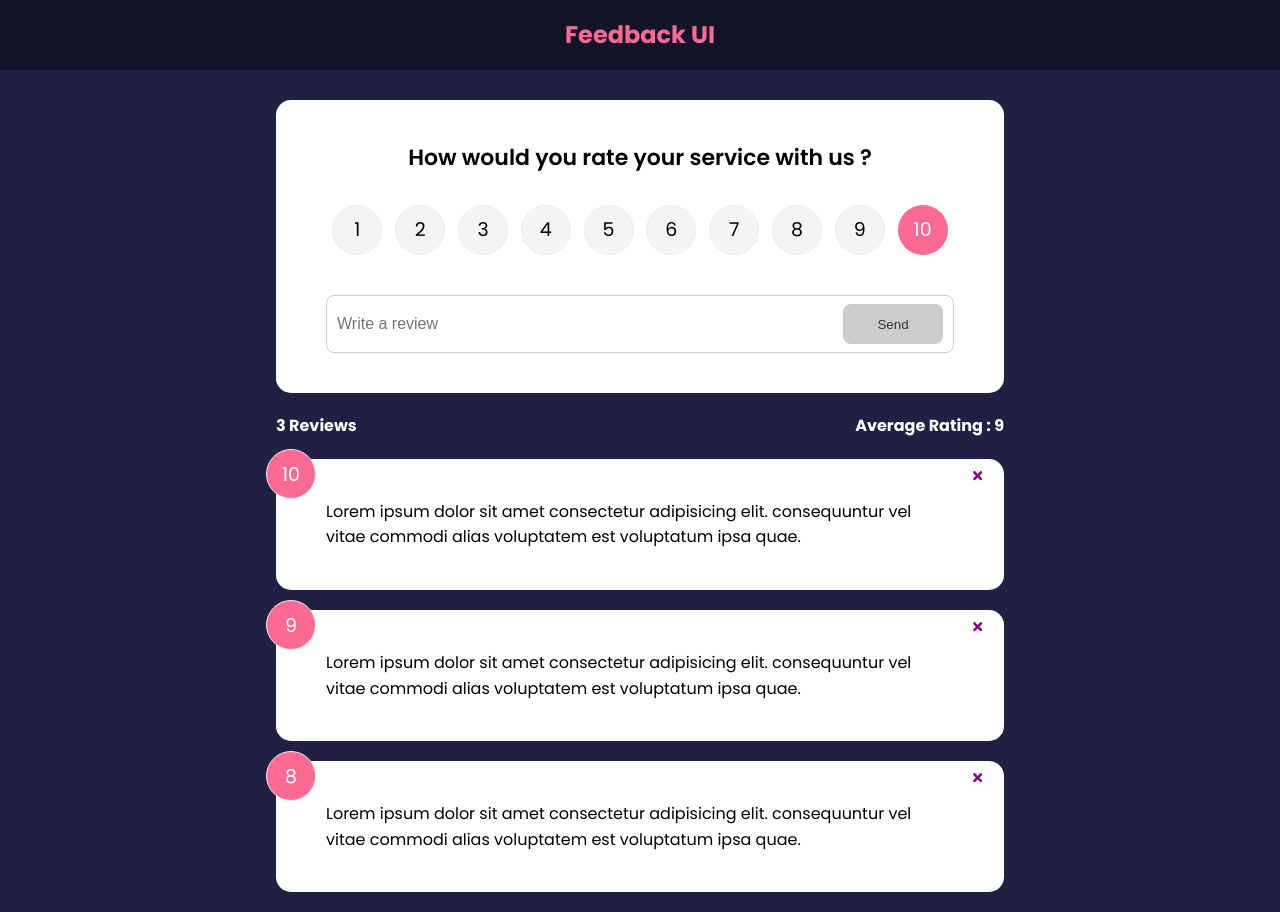
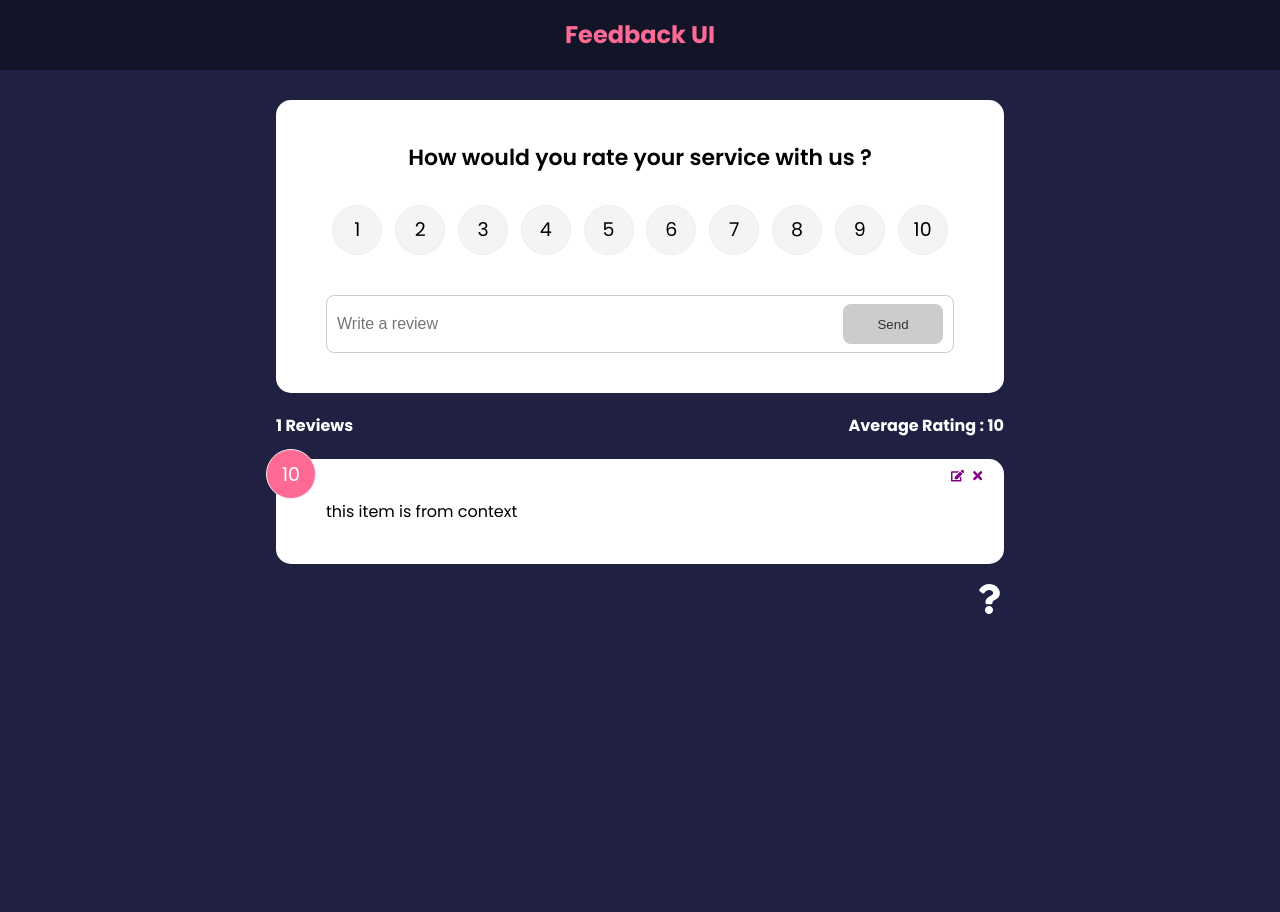
Before and after one commit to ssgng/Feedback-App, a React (Create React App) app: page / in a window 1280 px wide. After the commit the page ends 800 px from the top, so only its background shows below. Built offline with nearby package versions, Linux system fonts and the light colour scheme.

Commit message:
updated some components and i will deploy it

```diff
--- a/package.json
+++ b/package.json
@@ -1,15 +1,18 @@
 {
-  "name": "feedback-app-project",
+  "name": "feedback-app",
   "version": "0.1.0",
   "private": true,
   "dependencies": {
     "@testing-library/jest-dom": "^5.16.5",
     "@testing-library/react": "^13.4.0",
     "@testing-library/user-event": "^13.5.0",
+    "framer-motion": "^8.3.0",
     "react": "^18.2.0",
     "react-dom": "^18.2.0",
     "react-icons": "^4.7.1",
+    "react-router-dom": "^6.6.1",
     "react-scripts": "5.0.1",
+    "uuid": "^9.0.0",
     "web-vitals": "^2.1.4"
   },
   "scripts": {
--- a/src/App.js
+++ b/src/App.js
@@ -1,40 +1,45 @@
-import { v4 as uuidv4 } from "uuid"
-import { useState } from "react"
+
 import Header from "./components/Header"
 import FeedbackList from "./components/FeedbackList"
 import FeedbackData from "./data/FeedbackData"
 import FeedbackStats from "./components/FeedbackStats"
 import FeedbackForm from "./components/FeedbackForm"
-
+import AboutPage from "./pages/AboutPage"
+import { FeedbackProvider } from "./context/FeedbackContext"
+import {BrowserRouter as Router,Route,Routes} from 'react-router-dom'
+import AboutIconLink from "./components/AboutIconLink"
 
 function App (){
 
-    const [feedback,setFeedback] = useState(FeedbackData)
-
-    const addFeedback = (newFeedback) => {
-        newFeedback.id= uuidv4()
-        setFeedback([newFeedback, ...feedback])
-    }
-
-    const deleteFeedback= (id) => {
-        if(window.confirm('Are you sure ? ')){
-            setFeedback(feedback.filter((item) => item.id !== id))
-        }
-
-    }
 
     return (
 
 
-        <>
-            <Header />
-            <div className='container'>
-                <FeedbackForm handleAdd={addFeedback}/>
-                <FeedbackStats feedback={feedback} />
-                <FeedbackList feedback={feedback}
-                handleDelete={deleteFeedback}/>
-            </div>
-        </>
+        <FeedbackProvider>
+            <Router>
+
+                <Header />
+
+                <div className='container'>
+                    <Routes>
+                        <Route exact path = '/' element={
+
+                            <>
+                                <FeedbackForm />
+                                <FeedbackStats />
+                                <FeedbackList />
+                            </>
+                        }>
+
+                        </Route>
+
+                        <Route path='/about' element={<AboutPage/>}/>
+                    </Routes>
+                    <AboutIconLink/>
+                </div>
+
+            </Router>
+        </FeedbackProvider>
 
     )
 }
--- /dev/null
+++ b/src/components/AboutIconLink.jsx
@@ -0,0 +1,15 @@
+import React from 'react'
+import {FaQuestion } from 'react-icons/fa'
+import {Link} from 'react-router-dom'
+
+function AboutIconLink() {
+  return (
+   <div className="about-link">
+        <Link to='/about'>
+            <FaQuestion size={30}/>
+        </Link>
+   </div>
+  )
+}
+
+export default AboutIconLink
--- a/src/components/FeedbackForm.jsx
+++ b/src/components/FeedbackForm.jsx
@@ -1,13 +1,25 @@
-import { useState } from "react"
+import { useState, useContext, useEffect } from "react"
 import Card from "./shared/Card"
 import Button from "./shared/Button"
 import RatingSelect from "./RatingSelect"
+import FeedbackContext from "../context/FeedbackContext"
 
-function FeedbackForm({handleAdd}) {
+function FeedbackForm() {
     const [text,setText] = useState('')
     const [rating,setRating]=useState(10)
     const [btnDisabled,setBtnDisabled] = useState(true)
     const [message,setMessage] = useState('')
+
+    const {addFeedback, feedbackEdit, updateFeedback } = useContext(FeedbackContext)
+
+    useEffect(() => {
+        if(feedbackEdit.edit === true){
+            setBtnDisabled(false)
+            setText(feedbackEdit.item.text)
+
+            setRating(feedbackEdit.item.rating)
+        }
+    },[feedbackEdit])
 
     const handleTextChange = (e) => {
         if(text === ""){
@@ -31,7 +43,14 @@
                 text,
                 rating
             }
-            handleAdd(newFeedback)
+
+            if(feedbackEdit.edit ===true) {
+                updateFeedback(feedbackEdit.item.id, newFeedback)
+
+            }else {
+                addFeedback(newFeedback)
+            }
+
 
             setText("")
         }
--- a/src/components/FeedbackItem.jsx
+++ b/src/components/FeedbackItem.jsx
@@ -1,16 +1,23 @@
-import {FaTimes} from 'react-icons/fa'
+import {FaTimes, FaEdit} from 'react-icons/fa'
+import { useContext } from 'react'
 import Card from "./shared/Card"
 import PropTypes from 'prop-types'
+import FeedbackContext from '../context/FeedbackContext'
 
-function FeedbackItem({item, handleDelete}) {
 
+function FeedbackItem({item,}) {
+
+  const {deleteFeedback, editFeddback} = useContext(FeedbackContext)
 
 
   return (
     <Card>
         <div className="num-display">{item.rating}</div>
-        <button onClick={() => handleDelete(item.id)} className='close'>
+        <button onClick={() => deleteFeedback(item.id)} className='close'>
           <FaTimes color ='purple'/>
+        </button>
+        <button onclick={() => editFeddback(item)} className="edit">
+          <FaEdit color ='purple'/>
         </button>
         <div className="text-display">{item.text}</div>
     </Card>
--- a/src/components/FeedbackList.jsx
+++ b/src/components/FeedbackList.jsx
@@ -1,29 +1,33 @@
+import {motion,AnimatePresence} from 'framer-motion'
 import FeedbackItem from './FeedbackItem'
-import PropTypes from 'prop-types'
+import {useContext} from 'react'
+import FeedbackContext from '../context/FeedbackContext'
 
-function FeedbackList({feedback,handleDelete}) { // This feedback is our app level state and to reach that we have to write with this way {feedback}. be careful about naming. These have to be same in here and app.js
+function FeedbackList() {
+    const {feedback} = useContext(FeedbackContext)
+
     if(!feedback || feedback.length === 0){
         return <p>No feedback yet</p>
     }
 
 
     return <div className="feedback-list">
-        {feedback.map((item) => (
-           <FeedbackItem key={item.id} item={item}
-           handleDelete= {handleDelete}/> // Key is mandatory.
-        ))}
+        <AnimatePresence>
+            {feedback.map((item) => (
+                <motion.div
+                key={item.id}
+                initial={{opacity:0}}
+                animate={{opacity:1}}
+                exit={{opacity:0}}
+                >
+                    <FeedbackItem key={item.id} item={item} />
+                </motion.div>
+            ))}
+        </AnimatePresence>
     </div>
 
 }
 
-FeedbackList.propTypes ={
-    feedback : PropTypes.arrayOf(
-        PropTypes.shape({
-            id : PropTypes.number.isRequired,
-            text : PropTypes.string.isRequired,
-            rating : PropTypes.number.isRequired,
-        })
-    )
-}
+
 
 export default FeedbackList
--- a/src/components/FeedbackStats.jsx
+++ b/src/components/FeedbackStats.jsx
@@ -1,7 +1,9 @@
-import PropTypes from 'prop-types'
+import { useContext } from 'react'
+import FeedbackContext from '../context/FeedbackContext'
 
 
-function FeedbackStats({feedback}) {
+function FeedbackStats() {
+  const {feedback} = useContext(FeedbackContext)
   let average = feedback.reduce( (acc,cur) =>{
     return acc + cur.rating
   },0) /feedback.length
@@ -16,8 +18,6 @@
   )
 }
 
-FeedbackStats.propTypes = {
-    feedback : PropTypes.array.isRequired,
-}
+
 
 export default FeedbackStats
--- a/src/components/RatingSelect.jsx
+++ b/src/components/RatingSelect.jsx
@@ -1,8 +1,15 @@
-import {useState} from 'react'
+import {useState, useContext, useEffect} from 'react'
+import FeedbackContext from '../context/FeedbackContext'
 
 function RatingSelect({select}) {
 
     const [selected, setSelected] = useState(10)
+
+    const {feedbackEdit} = useContext(FeedbackContext)
+
+    useEffect(() => {
+      setSelected(feedbackEdit.item.rating)
+    },[feedbackEdit])
 
     const handleChange = (e) => {
       setSelected(+e.currentTarget.value)
--- /dev/null
+++ b/src/context/FeedbackContext.js
@@ -0,0 +1,65 @@
+import {createContext, useState} from 'react'
+import { v4 as uuidv4 } from "uuid"
+
+const FeedbackContext = createContext()
+
+export const FeedbackProvider = ({children}) => {
+    const [feedback,setFeedback]= useState([
+        {
+        id: 1,
+        text: 'this item is from context',
+        rating:10,
+        }
+
+    ])
+
+    const [feedbackEdit, setFeedbackEdit] = useState({
+        item:{},
+        edit: false
+    })
+
+    // Add feedback
+
+    const addFeedback = (newFeedback) => {
+        newFeedback.id= uuidv4()
+        setFeedback([newFeedback, ...feedback])
+    }
+
+    //Delete feedback
+
+    const deleteFeedback= (id) => {
+        if(window.confirm('Are you sure ? ')){
+            setFeedback(feedback.filter((item) => item.id !== id))
+        }
+
+    }
+
+    //update feedback item
+
+    const updateFeedback = (id,updItem) => {
+        setFeedback(feedback.map ((item) => (item.id===id ? {
+            ...item ,...updItem } :item))
+        )
+    }
+
+    // set item to be updated
+    const editFeedback = (item) =>{
+        setFeedbackEdit({
+            item,
+            edit: true
+        })
+    }
+
+    return <FeedbackContext.Provider value ={{
+        feedback,
+        deleteFeedback,
+        addFeedback,
+        editFeedback,
+        feedbackEdit,
+        updateFeedback
+    }}>
+        {children}
+    </FeedbackContext.Provider>
+}
+
+export default FeedbackContext
--- /dev/null
+++ b/src/pages/AboutPage.jsx
@@ -0,0 +1,19 @@
+import Card from "../components/shared/Card"
+import {Link} from 'react-router-dom'
+
+function AboutPage() {
+  return (
+    <Card>
+        <div className="about">
+            <h1>About This Project</h1>
+            <p>This is a React app to leave feedback for a product made by SSG</p>
+            <p>
+                <Link to="/">Back to Home</Link>
+            </p>
+        </div>
+
+    </Card>
+  )
+}
+
+export default AboutPage
```
Also changed, not shown: 1 other file (tests, documents, lock files or other folders).
